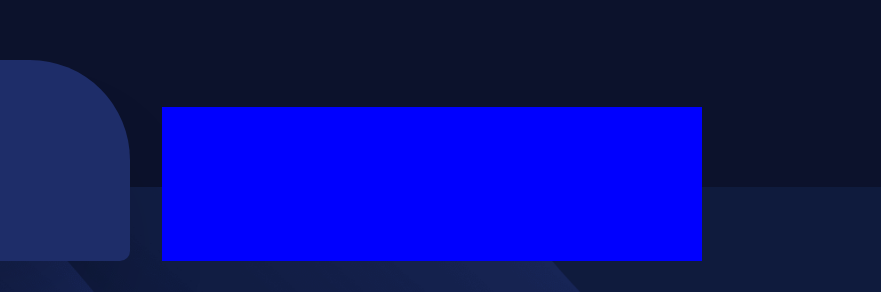
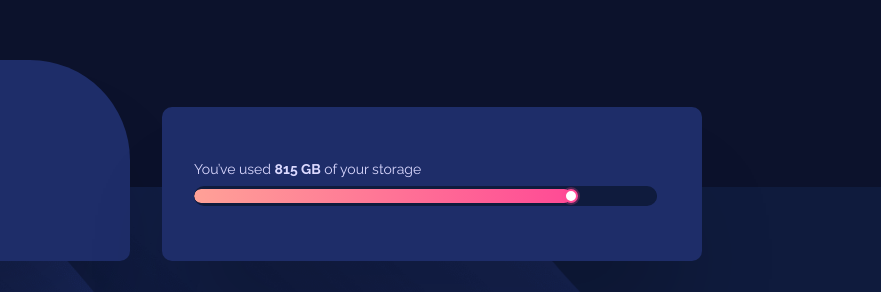
Before and after one commit to MATBMS/fylo-data-storage-component, a plain HTML site: page index.html in a window 1280 px wide. Shown: the part 240-532 px from the top of the page, 399-1280 px from the left. Drawn offline with Linux system fonts and the light colour scheme.

Commit message:
add progress bar

```diff
--- a/css/base/typography.css
+++ b/css/base/typography.css
@@ -22,7 +22,8 @@
   font-style: normal;
   font-weight: 700;
   line-height: 115%;
-  color: #133041;
+  /* color: #133041; */
+  color: var(--colors-blue-200, #DBD9FF);
   text-align: justify;
 }
 
@@ -33,7 +34,8 @@
   font-style: normal;
   font-weight: 400;
   line-height: 115%;
-  color: #133041;
+  /* color: #133041; */
+  color: var(--colors-blue-200, #DBD9FF);
   text-align: justify;
 }
 
--- a/css/components/storage.css
+++ b/css/components/storage.css
@@ -1,7 +1,86 @@
 #storage {
+  /* layout */
   width: 540px;
   height: 154px;
-  background-color: blue;
+  display: flex;
+  flex-direction: column;
+  justify-content: center;
+  align-items: flex-start;
+  padding: var(--spacing-0, 0) var(--spacing-400, 32px);
+  gap: var(--spacing-100, 8px);
+  /* style */
+  border-radius: 10px;
+  background: var(--colors-blue-850, #1E2D69);
+  box-shadow: 0 75px 100px -30px rgba(0, 0, 0, 0.25);
+}
+
+/* BAR */
+.storage-meter {
+  /* reset */
+  appearance: none;
+  -webkit-appearance: none;
+  -moz-appearance: none;
+  border: none;
+  display: block;
+  overflow: hidden;
+  /* layout */
+  width: 463px;
+  height: 20px;
+  /* style */
+  border-radius: 10px;
+  background: var(--colors-blue-900, #0F1B3D);
+  position: relative;
+}
+
+/* WebKit (Chrome/Safari/Edge) */
+.storage-meter::-webkit-meter-bar {
+  background: var(--colors-blue-900, #0F1B3D);
+  /* track */
+  border: 0;
+  border-radius: 10px;
+  height: 14px;
+  box-shadow: none;
+}
+
+.storage-meter::-webkit-meter-optimum-value,
+.storage-meter::-webkit-meter-suboptimum-value,
+.storage-meter::-webkit-meter-even-less-good-value {
+  background: var(--colors-gradient-2, linear-gradient(90deg, #FFA197 0%, #FF4A95 100%));
+  /* fill */
+  border-radius: inherit;
+}
+
+/* Firefox */
+.storage-meter::-moz-meter-bar {
+  background: var(--colors-gradient-2, linear-gradient(90deg, #FFA197 0%, #FF4A95 100%));
+  /* fill */
+  border-radius: 10px;
+  height: 14px;
+}
+
+/* CIRCLE IN BAR */
+/* Make the container the positioning context and shrink to meter width */
+.storage-bar {
+  position: relative;
+  display: inline-block;
+  /* shrink-wrap to the meter's width */
+}
+
+/* The knob stays on the bar container */
+.storage-bar::after {
+  content: "";
+  position: absolute;
+  width: 10px;
+  height: 10px;
+  border-radius: 50%;
+  background: #fff;
+  border: 2px solid #FF4A95;
+  box-shadow: 0 0 0 2px rgba(255, 74, 149, 0.25);
+  top: 50%;
+  left: 81.5%;
+  /* 815 / 1000 = 81.5%. Replace with your current value */
+  transform: translate(-50%, -50%);
+  z-index: 2;
 }
 
 /* TABLET */
--- a/index.html
+++ b/index.html
@@ -30,7 +30,13 @@
         </div>
       </div>
       <div id="storage">
-
+        <div class="storage-info">
+          <p class="text-preset-2-regular">You’ve used <span class="text-preset-2-bold">815 GB</span> of your storage
+          </p>
+        </div>
+        <div class="storage-bar">
+          <meter class="storage-meter" min="0" max="1000" value="815"></meter>
+        </div>
       </div>
     </main>
     <!-- You’ve used 815 GB of your storage
```
